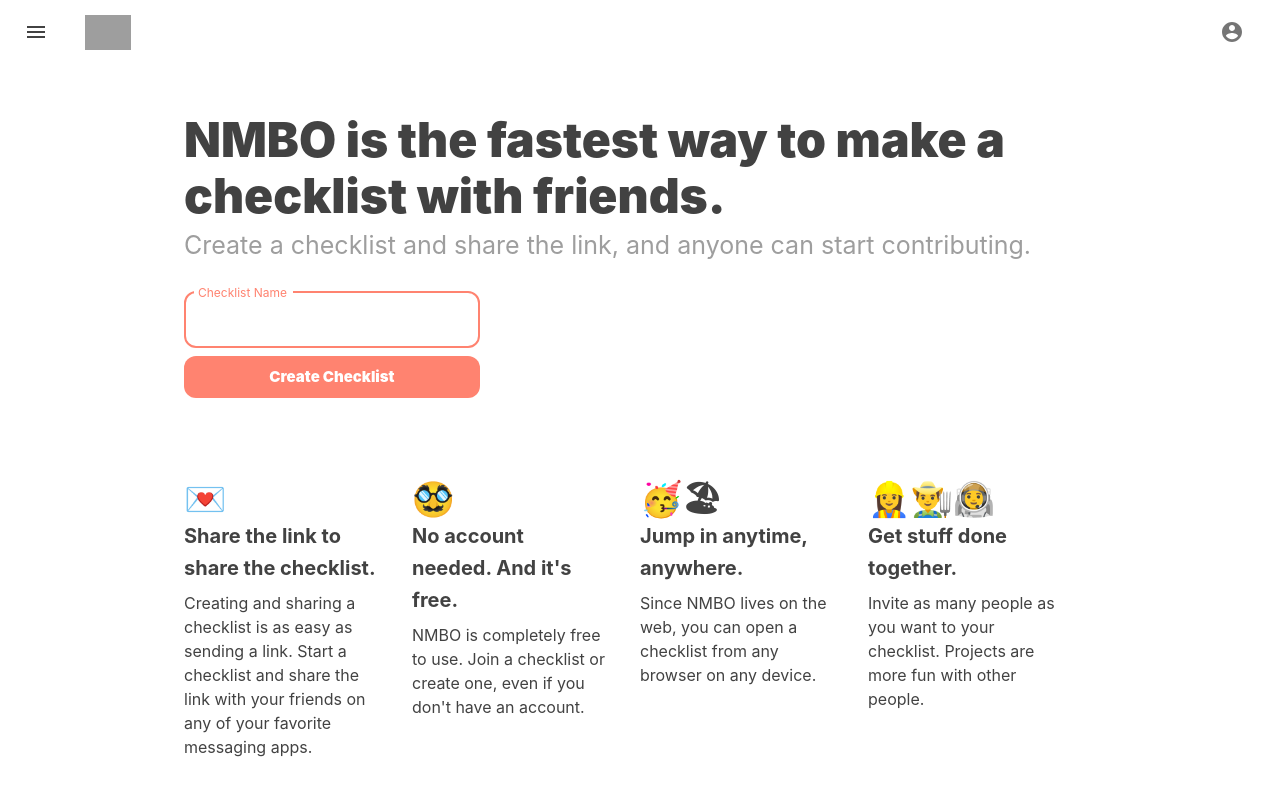
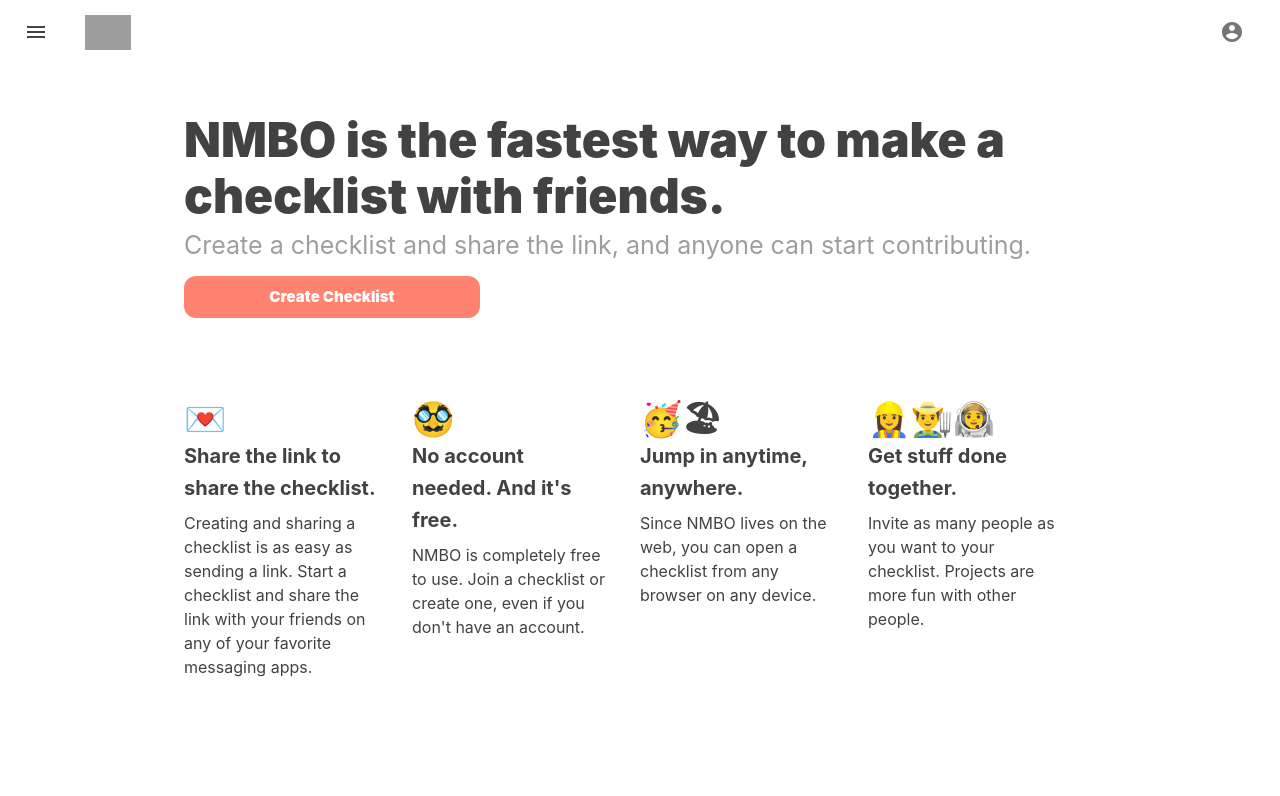
Before and after one commit to kennethlng/nmbo-app, a Next.js app: page / in a window 1280 px wide. Shown: the top 796 px of the page. Built offline with nearby package versions, Linux system fonts and the light colour scheme; no server answers; grey boxes are pictures that could not be loaded.

Commit message:
Updated home page AddProject CTA to only be button (no textfield for checklist name)

```diff
--- a/src/components/AddProject/index.js
+++ b/src/components/AddProject/index.js
@@ -6,31 +6,26 @@ import * as CONTENT_TYPE from '../../constants/contentType';
 import * as CONTENT_ID from '../../constants/contentId';
 import * as EVENTS from '../../constants/events';
 import Button from '@material-ui/core/Button';
-import TextField from '@material-ui/core/TextField';
 
 export default function AddProject(props) {
     const { onSuccess, onError } = props;
     const authUser = useContext(AuthUserContext);
-    const [newProjectTitle, setNewProjectTitle] = useState('');
     const [loading, setLoading] = useState(false);
 
-    const handleSubmit = (e) => {
-        e.preventDefault();
-
+    const handleSubmit = () => {
         // Log Google Analytics event for button click
         firebase.analytics().logEvent('select_content', {
             content_type: CONTENT_TYPE.BUTTON,
             content_id: CONTENT_ID.HOME_PAGE_ADD_PROJECT_BUTTON
         })
 
-        if (newProjectTitle === '' || loading || !authUser) {
+        if (loading || !authUser) {
             return
         }
 
         setLoading(true);
 
         db.collection(DB.PROJECTS).add({
-            [DB.TITLE]: newProjectTitle,
             [DB.CREATED_BY]: authUser.uid
         })
         .then(function(docRef) {
@@ -58,20 +53,7 @@ export default function AddProject(props) {
     }
 
     return (
-        <form noValidate onSubmit={handleSubmit}>
-            <TextField
-                variant="outlined"
-                margin="normal"
-                autoFocus
-                label="Checklist Name"
-                fullWidth
-                name="name"
-                type="text"
-                disabled={loading}
-                onChange={e => setNewProjectTitle(e.target.value)}
-            />
         <Button
-                type="submit"
             color="primary"
             variant="contained"
             disabled={loading}
@@ -79,9 +61,9 @@ export default function AddProject(props) {
             disableRipple
             size="large"
             fullWidth
+            onClick={handleSubmit}
         >
             Create Checklist
         </Button>
-        </form>
     )
 }
```
Lines whose indentation alone changed are shown as unchanged.
